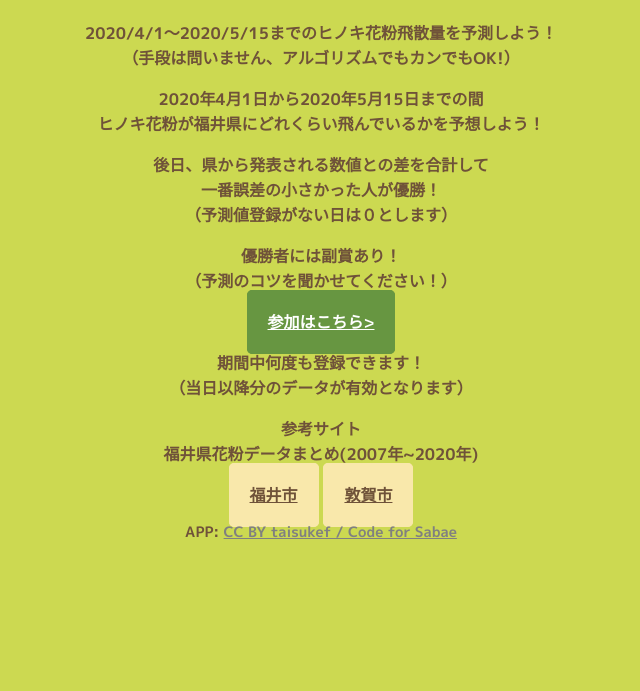
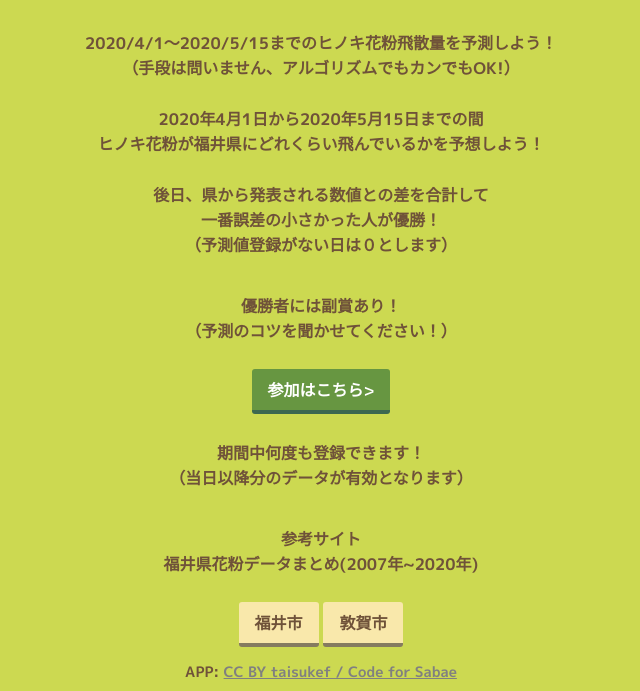
Before and after one commit to code4sabae/kafumon, a plain HTML site: page index.html in a window 1280 px wide. Shown: the part 344-1035 px from the top of the page, without its empty margins (319-959 px from the left). Before the commit the page ends 895 px from the top, so only its background shows below. Drawn offline with Linux system fonts and the light colour scheme.

Commit message:
ボタンをいじりました

```diff
--- a/index.css
+++ b/index.css
@@ -28,25 +28,46 @@ body {
     color:#6F5239;
 }
 
+.sentence{
+    padding:10px;
+}
+
 .btn_join {
-    border: 1px solid#679641;
-    border-radius: 5px;
-    background-color:#679641;
-    padding: 20px;
-    text-align: center;
-    color: white;
-    width: 150px;
+    display: inline-block;
+    padding: 0.5em 1em;
+    text-decoration: none;
+    background: #679641;/*ボタン色*/
+    color: #FFF;
+    border-bottom: solid 4px #3d6850;
+    border-radius: 3px;
+}
+
+.btn_join:active {
+    /*ボタンを押したとき*/
+    -webkit-transform: translateY(4px);
+    transform: translateY(4px);/*下に動く*/
+    box-shadow: 0px 0px 1px rgba(0, 0, 0, 0.2);/*影を小さく*/
+    border-bottom: none;
 }
 
 .btn_access {
-    border: 1px solid#F9E8AB;
-    border-radius: 5px;
-    background-color:#F9E8AB;
-    padding: 20px;
-    text-align: center;
+    display: inline-block;
+    padding: 0.5em 1em;
+    text-decoration: none;
+    background: #F9E8AB;/*ボタン色*/
     color: #6F5239;
-    width: 150px;
+    border-bottom: solid 4px #857b5f;
+    border-radius: 3px;
 }
+
+.btn_access:active {
+    /*ボタンを押したとき*/
+    -webkit-transform: translateY(4px);
+    transform: translateY(4px);/*下に動く*/
+    box-shadow: 0px 0px 1px rgba(0, 0, 0, 0.2);/*影を小さく*/
+    border-bottom: none;
+}
+
 
 #credit {
     margin-top: 1em;
```
